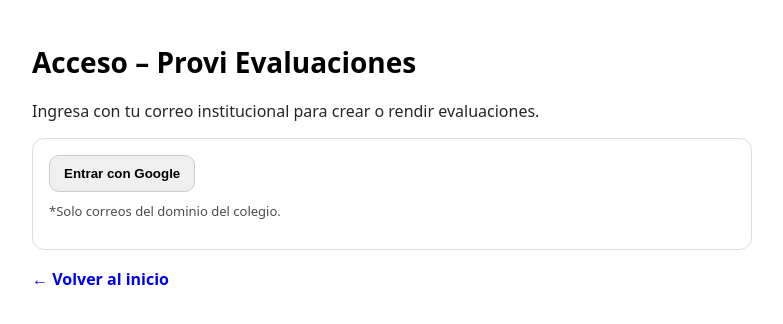
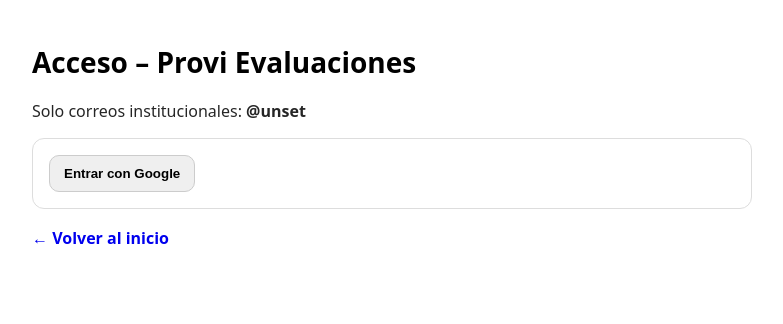
Before and after one commit to innova-space-edu/provi-evaluaciones, a Next.js app: page /login in a window 1280 px wide. Shown: the top 324 px of the page, without its empty margins (248-1031 px from the left). Built offline with nearby package versions, Linux system fonts and the light colour scheme; no server answers.

Commit message:
Update page.tsx

```diff
--- a/src/app/(auth)/login/page.tsx
+++ b/src/app/(auth)/login/page.tsx
@@ -4,7 +4,7 @@ import { GoogleAuthProvider, signInWithPopup, signOut } from "firebase/auth";
 import { auth } from "@/lib/firebase/client";
 import { useState } from "react";
 
-const ALLOWED_DOMAIN = process.env.NEXT_PUBLIC_ALLOWED_DOMAIN; // ej: "colegioprovidencia.cl"
+const ALLOWED_DOMAIN = process.env.NEXT_PUBLIC_ALLOWED_DOMAIN;
 
 export default function LoginPage() {
   const [msg, setMsg] = useState<string>("");
@@ -20,15 +20,32 @@ export default function LoginPage() {
 
       if (ALLOWED_DOMAIN && domain.toLowerCase() !== ALLOWED_DOMAIN.toLowerCase()) {
         await signOut(auth);
-        setMsg(`Correo no permitido (${domain}). Usa tu correo institucional.`);
+        setMsg(`Correo no permitido (${domain}). Usa tu correo institucional @${ALLOWED_DOMAIN}`);
         return;
       }
 
-      setMsg(`✅ Bienvenido/a: ${email}`);
-      // Luego aquí redirigimos según rol (docente/estudiante/UTP)
-      // location.href = "/teacher" o "/student" según corresponda
+      const idToken = await res.user.getIdToken();
+
+      const r = await fetch("/api/users/sync", {
+        method: "POST",
+        headers: { "Content-Type": "application/json" },
+        body: JSON.stringify({ idToken })
+      });
+
+      const data = await r.json();
+      if (!data.ok) {
+        setMsg("❌ No se pudo validar el usuario (sync).");
+        return;
+      }
+
+      const role = data.role as "teacher" | "student" | "utp";
+      setMsg(`✅ Bienvenido/a: ${email} (${role})`);
+
+      if (role === "teacher") location.href = "/teacher";
+      else if (role === "utp") location.href = "/utp";
+      else location.href = "/student";
     } catch (e: any) {
-      setMsg("❌ No se pudo iniciar sesión. Revisa dominios autorizados y popups.");
+      setMsg("❌ Error de login. Revisa popups y dominios autorizados en Firebase.");
     }
   }
 
@@ -36,7 +53,7 @@ export default function LoginPage() {
     <main style={{ padding: 24, maxWidth: 720, margin: "0 auto" }}>
       <h1 style={{ fontSize: 28, fontWeight: 800 }}>Acceso – Provi Evaluaciones</h1>
       <p style={{ marginTop: 8, opacity: 0.85 }}>
-        Ingresa con tu correo institucional para crear o rendir evaluaciones.
+        Solo correos institucionales: <b>@{ALLOWED_DOMAIN}</b>
       </p>
 
       <div style={{ marginTop: 16, padding: 16, border: "1px solid #ddd", borderRadius: 12 }}>
@@ -55,10 +72,6 @@ export default function LoginPage() {
         </button>
 
         {msg ? <p style={{ marginTop: 12 }}>{msg}</p> : null}
-
-        <p style={{ marginTop: 10, fontSize: 13, opacity: 0.7 }}>
-          *Solo correos del dominio del colegio.
-        </p>
       </div>
 
       <div style={{ marginTop: 18 }}>
```
